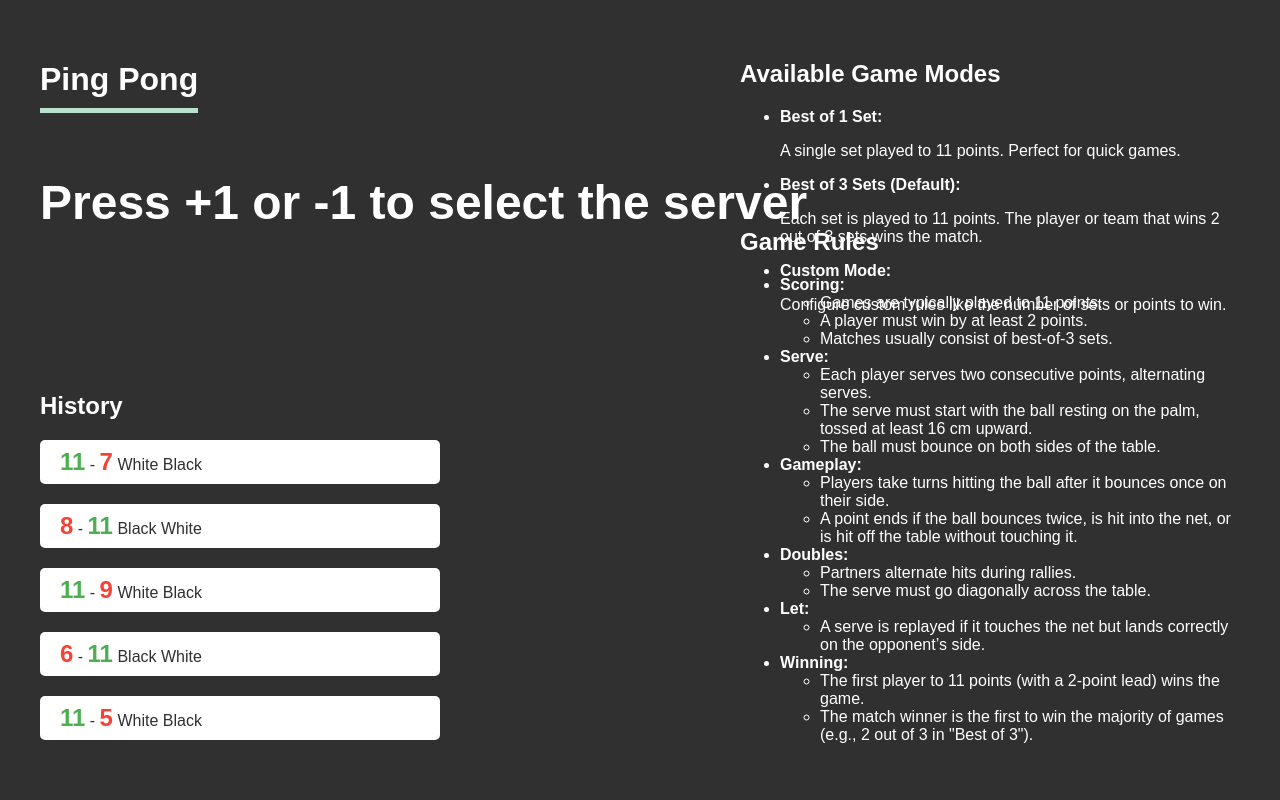
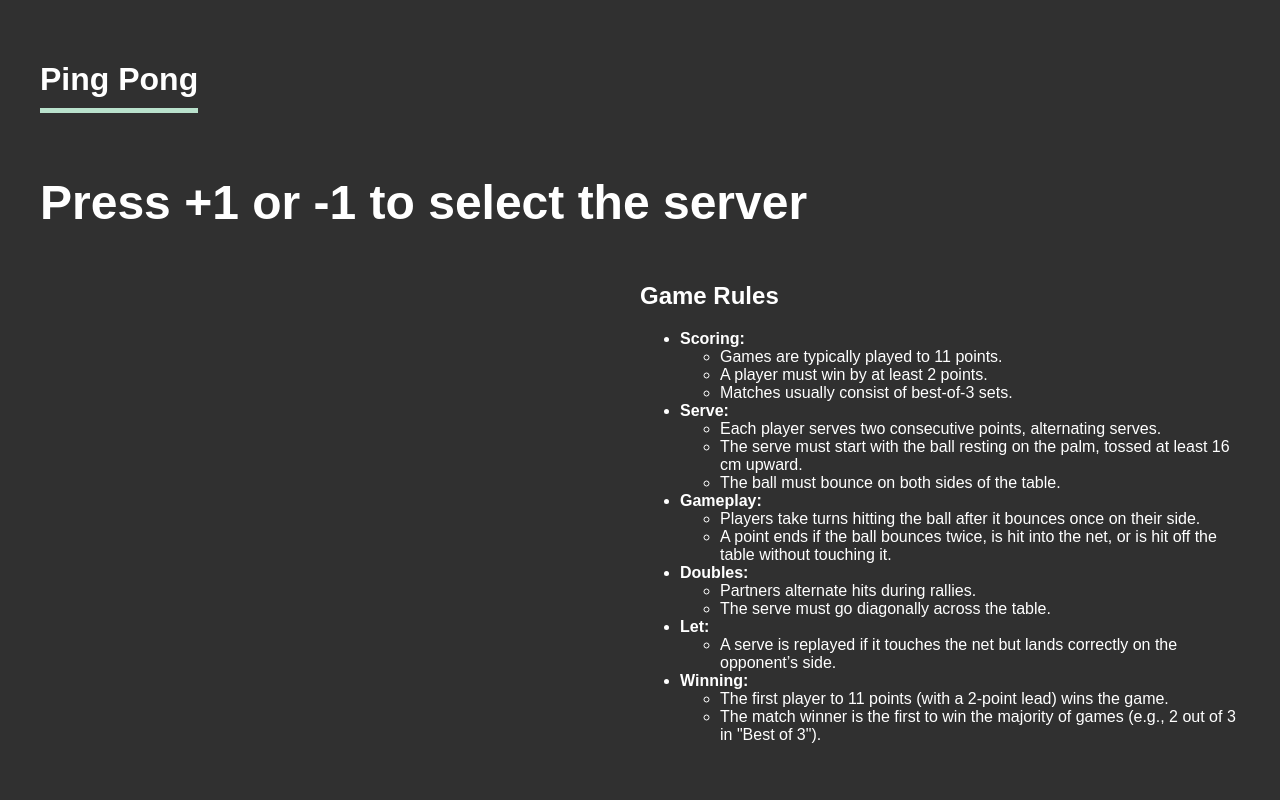
Before and after one commit to madsenandreas/pingpong, a Flask app: page / in a window 1280 px wide. Run offline with Flask 3, Linux system fonts and the light colour scheme.

Commit message:
Hide unfinished history and game mode functions

```diff
--- a/app.py
+++ b/app.py
@@ -5,6 +5,9 @@ import threading
 from time import time, sleep
 
 app = Flask(__name__, template_folder='templates')
+
+white_start = 0
+black_start = 0
 
 # Initial count for white and black button presses
 white = 0
@@ -81,10 +84,12 @@ def monitor_reset():
         sleep(0.1)
 
 def reset_scores():
-    global white, black
+    global white, black, white_start, black_start
     white = 0
     black = 0
-    print("Scores have been reset.")
+    white_start = 0
+    black_start = 0
+    print("Scores and game state have been reset.")
 
 def handle_press(button):
     press_times[button.pin.number] = time()
@@ -101,9 +106,12 @@ def handle_release(button, increment, decrement):
                 increment()
 
 def white_increment():
-    global white
-    white += 1
-    print(f"White button short press. Total presses: {white}")
+    global white, white_start, black_start
+    if white_start or black_start:
+        white += 1
+    else:
+        white_start = 1
+        print(f"White button short press. Total presses: {white}")
 
 def white_decrement():
     global white
@@ -112,9 +120,12 @@ def white_decrement():
         print(f"White button long press. Total presses: {white}")
 
 def black_increment():
-    global black
-    black += 1
-    print(f"Black button short press. Total presses: {black}")
+    global black, white_start, black_start
+    if white_start or black_start:
+        black += 1
+    else:
+        black_start = 1
+        print(f"Black button short press. Total presses: {black}")
 
 def black_decrement():
     global black
@@ -122,7 +133,6 @@ def black_decrement():
         black -= 1
         print(f"Black button long press. Total presses: {black}")
 
-# Attach handlers for press and release events
 white_button.when_pressed = lambda: handle_press(white_button)
 white_button.when_released = lambda: handle_release(white_button, white_increment, white_decrement)
 
@@ -139,18 +149,24 @@ def index():
 
 @app.route('/counts')
 def get_counts():
-    return jsonify({'count_white': white, 'count_black': black})
+    return jsonify({'count_white': white, 'count_black': black, 'white_start': white_start, 'black_start': black_start})
 
 @app.route('/button_white', methods=['POST'])
 def button_white_pressed():
-    global white
-    white += 1
+    global white, white_start, black_start
+    if white_start or black_start:
+        white += 1
+    else:
+        white_start = 1
     return jsonify({'count_white': white})
 
 @app.route('/button_black', methods=['POST'])
 def button_black_pressed():
-    global black
-    black += 1
+    global black, white_start, black_start
+    if white_start or black_start:
+        black += 1
+    else:
+        black_start = 1
     return jsonify({'count_black': black})
 
 @app.route('/reset', methods=['POST'])
--- a/static/css/style.css
+++ b/static/css/style.css
@@ -38,14 +38,14 @@ body {
     height: 4rem;
     width: 100%;
     align-items: center;
-    z-index: 100;
+    z-index: 99999999999;
 
 }
 .instructions {
     text-align: right;
     font-size: 1.5vw;
     padding: 1rem;
-
+    display: none;
 }
 
 .hidden {
@@ -154,6 +154,7 @@ body {
 }
 
 #start_screen .server-history {
+    display: none;
     position: absolute;
     bottom: 40px;
     left: 40px;
@@ -189,6 +190,7 @@ body {
 }
 
 #start_screen .game-modes {
+    display: none;
     width: 500px;
     position: absolute;
     top: 40px;
@@ -196,7 +198,7 @@ body {
 }
 
 #start_screen .game-rules {
-    width: 500px;
+    width: 600px;
     position: absolute;
     bottom: 40px;
     right: 120px;
--- a/static/js/script.js
+++ b/static/js/script.js
@@ -72,6 +72,7 @@ function checkWinner() {
             clearInterval(confettiInterval);
             confettiInterval = null;
         }
+
         updateTeamNames();
         return;
     }
@@ -105,6 +106,19 @@ function updateInstructions() {
 $(document).ready(function() {
     updateTeamNames();
 
+    function toggleStartScreen(show) {
+        const currentDisplay = $('#start_screen').css("display");
+        if (show && currentDisplay === "none") {
+            $('#start_screen').css("display", "flex");
+            $('.instructions').css('display', 'none');
+        } else if (!show && currentDisplay === "flex") {
+            $('#start_screen').css("display", "none");
+            $('.instructions').css('display', 'block');
+        }
+    }
+
+    toggleStartScreen(true);
+
     $.getJSON('/isDebug', function(data) {
         if (data.debug) {
             $('#button_white, #button_black, #button_reset').removeClass('hidden');
@@ -121,14 +135,22 @@ $(document).ready(function() {
 
     function fetchCounts() {
         $.getJSON('/counts', function(data) {
+            const whiteStart =  parseInt(data.white_start);
+            const blackStart = parseInt(data.black_start);
+
             const newWhiteCount = parseInt(data.count_white);
             const newBlackCount = parseInt(data.count_black);
+
 
             const updateCallback = () => {
                 checkWinner();
                 updateInstructions();
             };
 
+            if (whiteStart === 0 && blackStart === 0) {
+                toggleStartScreen(true);
+            } else {
+                toggleStartScreen(false);
                 if (newWhiteCount !== white_count) {
                     white_count = newWhiteCount;
                     updateCounter('#count_white', white_count, updateCallback);
@@ -138,6 +160,7 @@ $(document).ready(function() {
                     black_count = newBlackCount;
                     updateCounter('#count_black', black_count, updateCallback);
                 }
+            }
         });
     }
 
@@ -146,5 +169,8 @@ $(document).ready(function() {
     // Debug button handlers
     $('#button_white').click(() => $.post('/button_white'));
     $('#button_black').click(() => $.post('/button_black'));
-    $('#button_reset').click(() => $.post('/reset'));
+    $('#button_reset').click(() => {
+        $.post('/reset');
+        toggleStartScreen(true);
     });
+});
```
Lines whose indentation alone changed are shown as unchanged.
